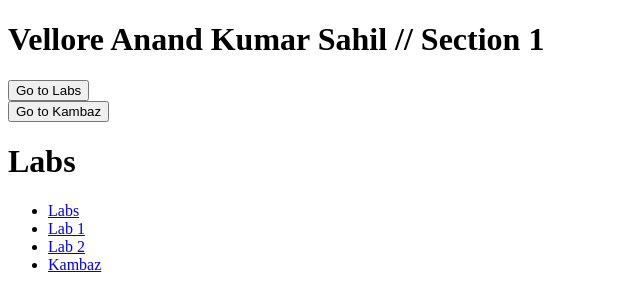
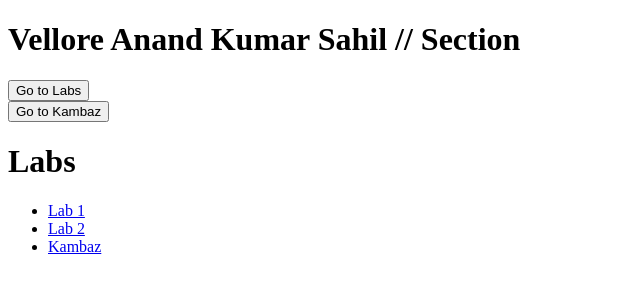
Before and after one commit to velloresahil/kambaz-react-web-app-su2-2025, a React (Vite) app: page /#/Labs in a window 1280 px wide. Shown: the top 308 px of the page, without its empty margins (0-640 px from the left). Built offline with nearby package versions, Linux system fonts and the light colour scheme.

Commit message:
final assignment 1 commit pt2

```diff
--- a/src/App.tsx
+++ b/src/App.tsx
@@ -6,7 +6,7 @@ function App() {
   return (
   <HashRouter>
     <div>
-      { <h1>Vellore Anand Kumar Sahil // Section 1</h1> }
+      { <h1>Vellore Anand Kumar Sahil // Section</h1> }
       <Link to="/Labs">
           <button>Go to Labs</button>
         </Link>
--- a/src/Labs/TOC.tsx
+++ b/src/Labs/TOC.tsx
@@ -2,7 +2,6 @@ import { Link } from "react-router-dom";
 export default function TOC() {
   return (
     <ul>
-      <li><Link to="/Labs">Labs</Link></li>
       <li><Link to="/Labs/Lab1">Lab 1</Link></li>
       <li><Link to="/Labs/Lab2">Lab 2</Link></li>
       <li><Link to="/Kambaz">Kambaz</Link></li>
```
